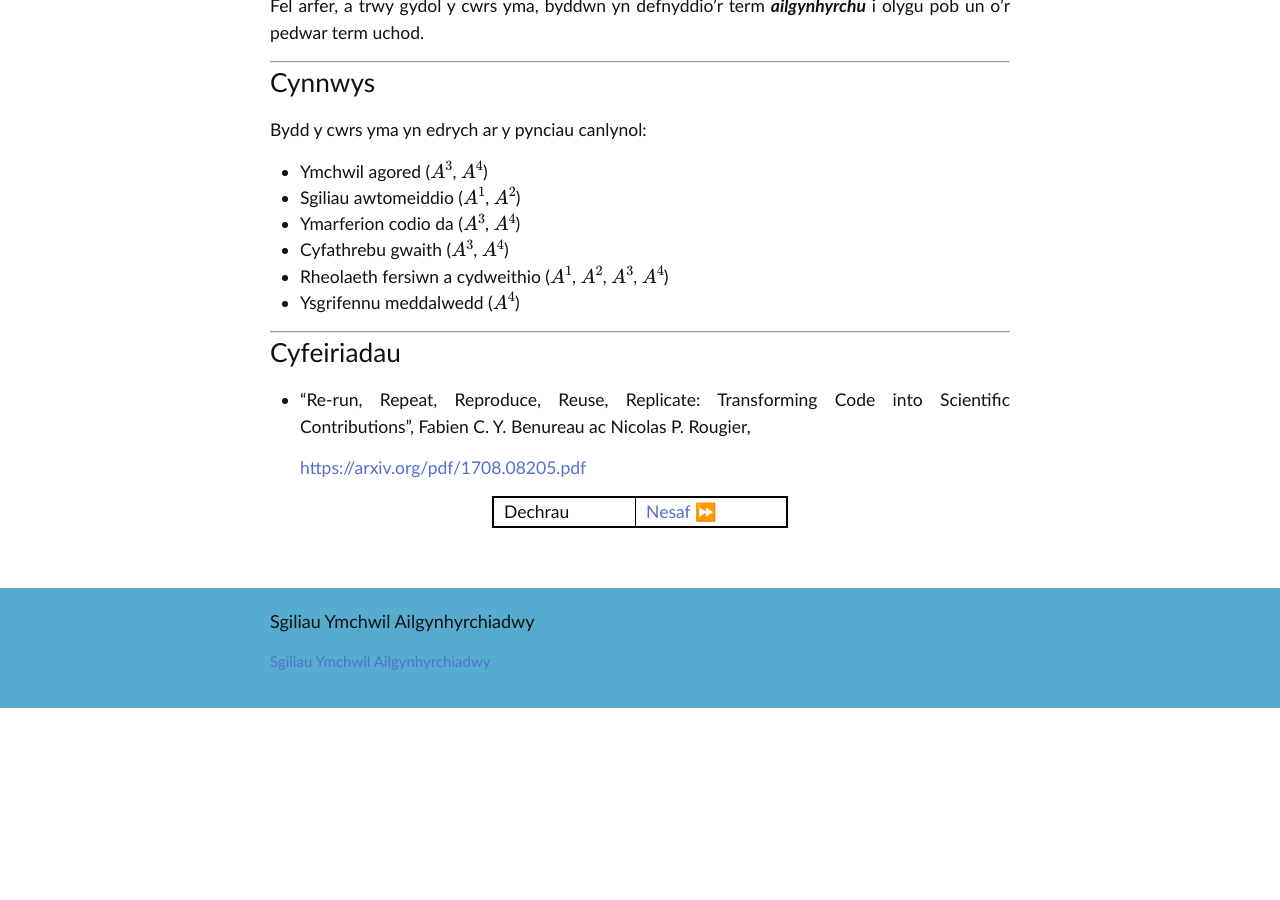
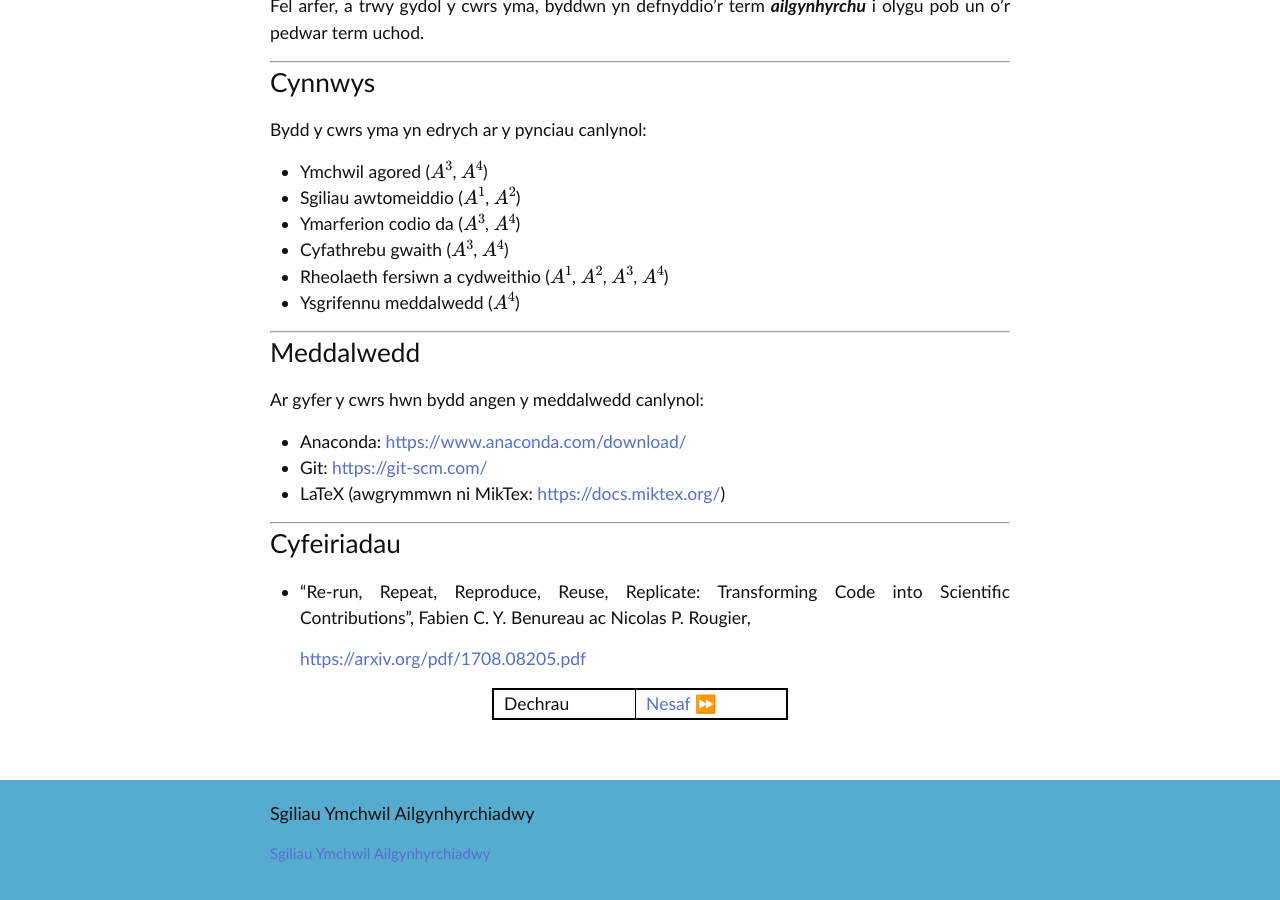
Before and after one commit to SgiliauYmchwilCyfrifiadurol/SgiliauYmchwilCyfrifiadurol.github.io, a Jekyll site: the page built from _pynciau/01-ailgynhyrchadwyedd.md, in a window 1280 px wide and 900 px high, scrolled down 1320 px. Built offline with Jekyll 4.4.1, drawn with Linux system fonts in a browser that asks for light colours; formulas are drawn with MathJax 3; before the commit the page ends 2028 px from its top, so only the background shows below that.

Commit message:
ychwanegu gwybodaeth am meddalweddau i'w lawrlwytho

```diff
--- a/_pynciau/01-ailgynhyrchadwyedd.md
+++ b/_pynciau/01-ailgynhyrchadwyedd.md
@@ -79,6 +79,16 @@ Bydd y cwrs yma yn edrych ar y pynciau canlynol:
 
 ---
 
+# Meddalwedd
+
+Ar gyfer y cwrs hwn bydd angen y meddalwedd canlynol:
+
++ Anaconda: [https://www.anaconda.com/download/](https://www.anaconda.com/download/)
++ Git: [https://git-scm.com/](https://git-scm.com/)
++ LaTeX (awgrymmwn ni MikTex: [https://docs.miktex.org/](https://docs.miktex.org/))
+
+---
+
 # Cyfeiriadau
 
 + "Re-run, Repeat, Reproduce, Reuse, Replicate: Transforming Code into Scientific Contributions", Fabien C. Y. Benureau ac Nicolas P. Rougier,
```
Also changed, not shown: _pynciau/06-codio.md (+2 -1 lines), _pynciau/13-rheolaeth-fersiwn.md (+4 -0 lines), 1 other file.
